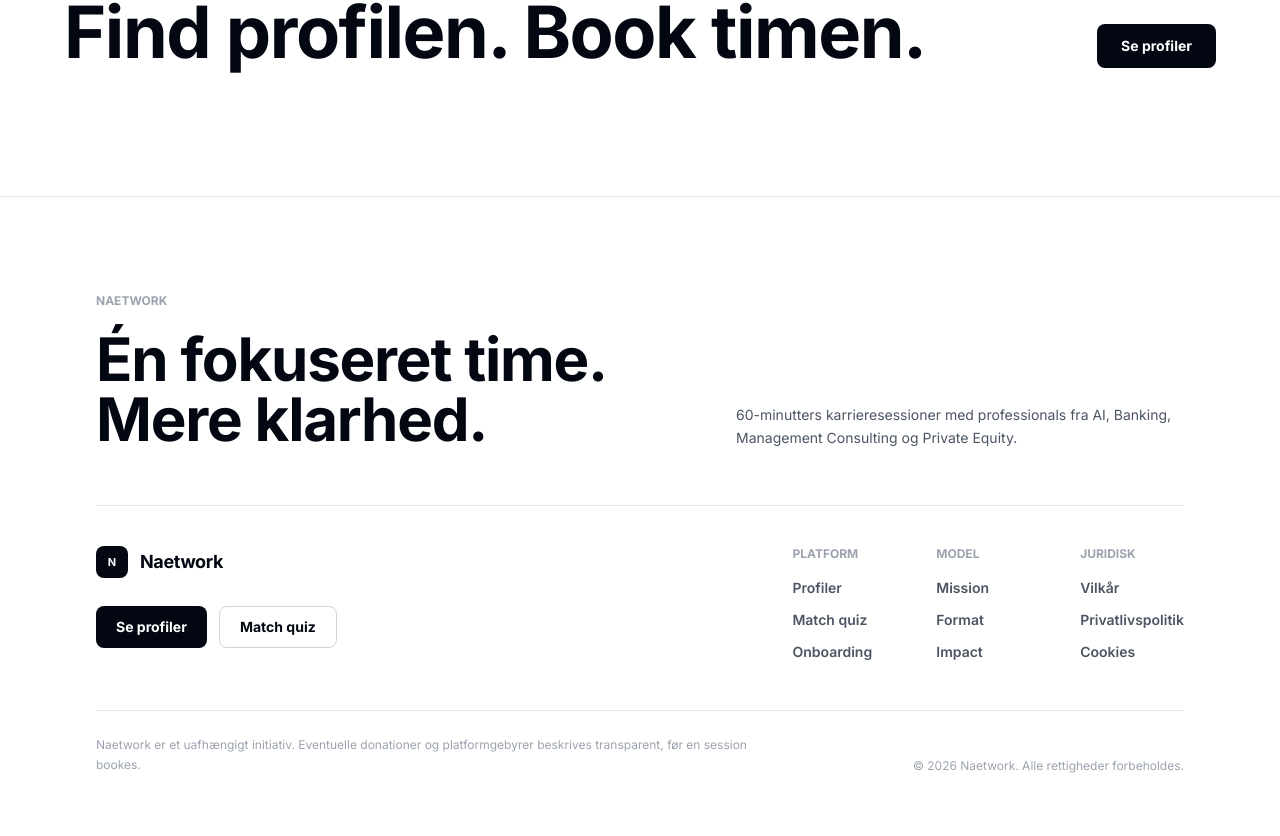
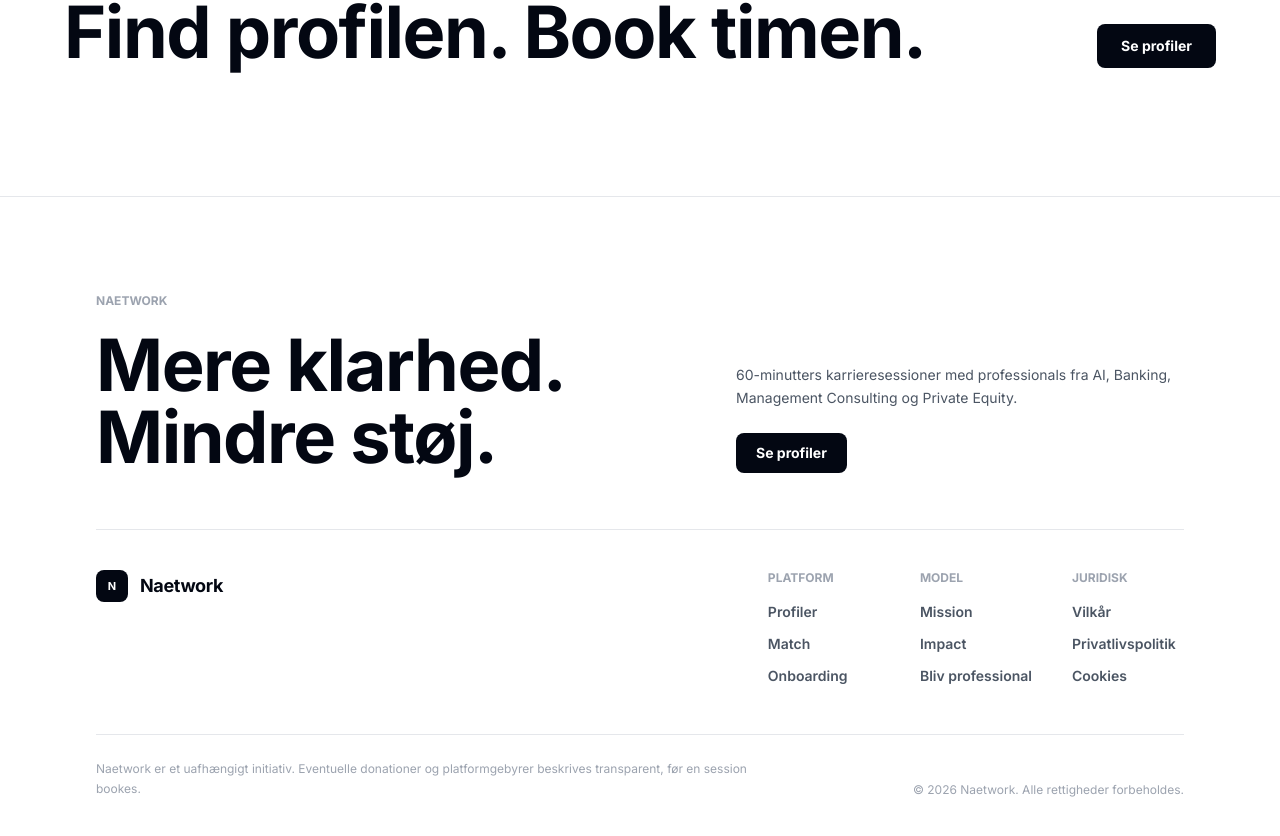
Before and after one commit to mikkelstreet-png/Naetwork, a Next.js app: page / in a window 1280 px wide. Shown: the part 2863-3699 px from the top of the page. Built offline with nearby package versions, Linux system fonts and the light colour scheme; no server answers.

Commit message:
Reduce footer call to action clutter

```diff
--- a/components/Footer.tsx
+++ b/components/Footer.tsx
@@ -12,7 +12,7 @@ export function Footer() {
       title: 'Platform',
       links: [
         { href: '/professionals', label: isDa ? 'Profiler' : 'Profiles' },
-        { href: '/match', label: 'Match quiz' },
+        { href: '/match', label: 'Match' },
         { href: '/onboarding', label: 'Onboarding' },
       ],
     },
@@ -20,8 +20,8 @@ export function Footer() {
       title: isDa ? 'Model' : 'Model',
       links: [
         { href: '/mission', label: 'Mission' },
-        { href: '/#pricing', label: isDa ? 'Format' : 'Format' },
         { href: '/impact', label: 'Impact' },
+        { href: '/professional/signup', label: isDa ? 'Bliv professional' : 'Become a professional' },
       ],
     },
     {
@@ -40,32 +40,27 @@ export function Footer() {
         <div className="grid gap-12 border-b border-gray-200 pb-14 lg:grid-cols-[1.1fr_0.9fr] lg:items-end">
           <div>
             <p className="mb-5 text-xs font-black uppercase text-gray-400">Naetwork</p>
-            <h2 className="max-w-3xl text-4xl font-black leading-tight tracking-tight text-gray-950 text-balance md:text-6xl">
-              {isDa ? 'Én fokuseret time. Mere klarhed.' : 'One focused hour. More clarity.'}
+            <h2 className="max-w-3xl text-5xl font-black leading-none tracking-tight text-gray-950 text-balance md:text-7xl">
+              {isDa ? 'Mere klarhed. Mindre støj.' : 'More clarity. Less noise.'}
             </h2>
           </div>
-          <p className="max-w-md text-sm leading-relaxed text-gray-600 lg:ml-auto">
+          <div className="lg:ml-auto">
+            <p className="max-w-md text-sm leading-relaxed text-gray-600">
               {isDa
                 ? '60-minutters karrieresessioner med professionals fra AI, Banking, Management Consulting og Private Equity.'
                 : '60-minute career sessions with professionals from AI, Banking, Management Consulting and Private Equity.'}
             </p>
+            <Link href="/professionals" className="mt-6 inline-flex w-fit items-center justify-center rounded-lg bg-gray-950 px-5 py-2.5 text-sm font-black text-white transition-colors hover:bg-gray-800">
+              {isDa ? 'Se profiler' : 'Browse profiles'}
+            </Link>
+          </div>
         </div>
 
         <div className="grid gap-10 pt-10 lg:grid-cols-[1fr_auto] lg:items-start">
-          <div>
           <Link href="/" className="inline-flex items-center gap-3" aria-label="Naetwork home">
             <span className="flex h-8 w-8 items-center justify-center rounded-lg bg-gray-950 text-[11px] font-black text-white">N</span>
             <span className="block text-lg font-black tracking-tight text-gray-950">Naetwork</span>
           </Link>
-            <div className="mt-7 flex flex-col gap-3 sm:flex-row">
-              <Link href="/professionals" className="inline-flex w-fit items-center justify-center rounded-lg bg-gray-950 px-5 py-2.5 text-sm font-black text-white transition-colors hover:bg-gray-800">
-                {isDa ? 'Se profiler' : 'Browse profiles'}
-              </Link>
-              <Link href="/match" className="inline-flex w-fit items-center justify-center rounded-lg border border-gray-300 bg-white px-5 py-2.5 text-sm font-black text-gray-950 transition-colors hover:border-gray-950">
-                Match quiz
-              </Link>
-            </div>
-          </div>
 
           <div className="grid grid-cols-2 gap-10 text-sm sm:grid-cols-3 lg:grid-cols-3">
             {columns.map((column) => (
```
Lines whose indentation alone changed are shown as unchanged.
